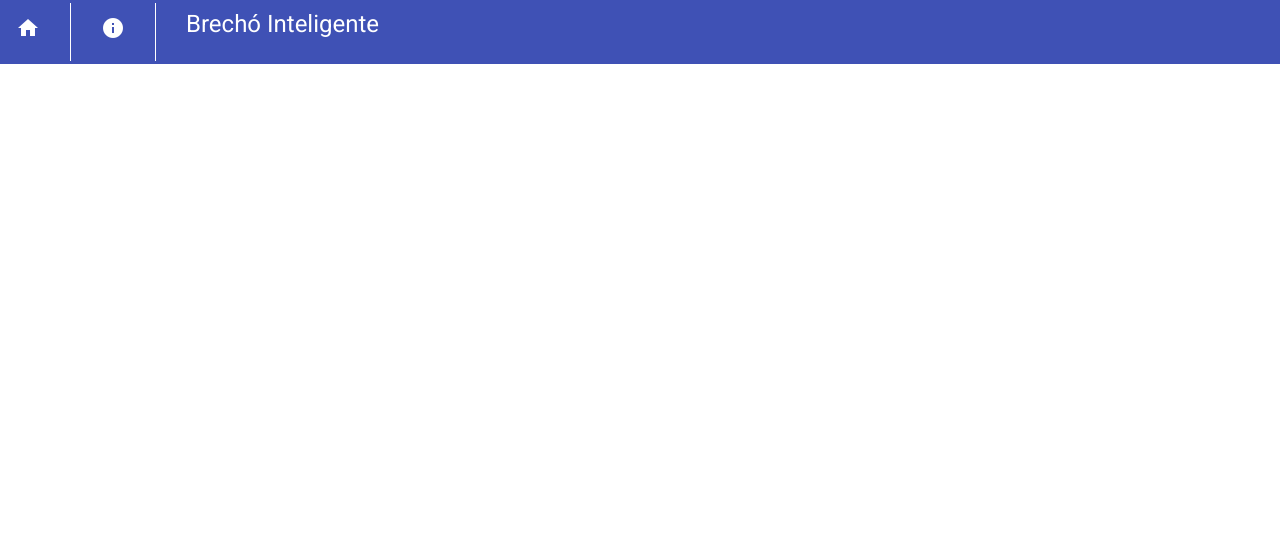
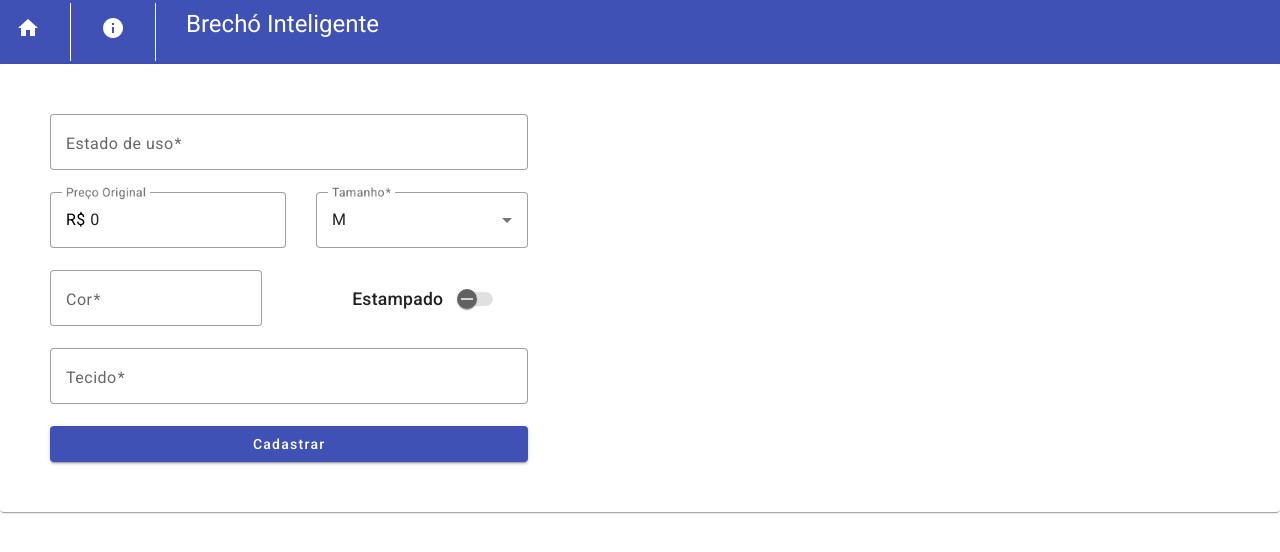
Before and after one commit to luizgnclvs/ia-final-project, an Angular app in the folder ia-front/: page /cadastro in a window 1280 px wide. Shown: the top 552 px of the page. Built offline with nearby package versions, Linux system fonts and the light colour scheme.

Commit message:
Add pants form

```diff
--- a/ia-front/src/app/components/pants-form/pants-form.component.css
+++ b/ia-front/src/app/components/pants-form/pants-form.component.css
@@ -0,0 +1,27 @@
+form {
+	width: min-content;
+	padding: 50px;
+	display: flex;
+	flex-direction: column;
+}
+
+form > div {
+	display: flex;
+	gap: 30px;
+	justify-content: space-between	;
+	align-items: center;
+	position: relative;
+}
+
+mat-slide-toggle {
+	width: max-content;
+	margin: 0 35px 0 60px;
+	position: relative;
+	bottom: 10px;
+}
+
+.toggle-text {
+	font-size: 1.10rem;
+	font-weight: 500;
+	margin-right: 10px;
+}
--- a/ia-front/src/app/components/pants-form/pants-form.component.html
+++ b/ia-front/src/app/components/pants-form/pants-form.component.html
@@ -1 +1,48 @@
-<p>pants-form works!</p>
+<form [formGroup]="form" #formDirective="ngForm" (ngSubmit)="onSubmit(formDirective)">
+	<mat-form-field appearance="outline">
+		<mat-label>Estado de uso</mat-label>
+		<input formControlName="state" matInput />
+	</mat-form-field>
+
+	<div>
+		<mat-form-field appearance="outline">
+			<mat-label>Preço Original</mat-label>
+			<span matTextPrefix>R$&nbsp;</span>
+			<input
+				formControlName="originalPrice"
+				matInput
+				type="number"
+				min="0"
+			/>
+		</mat-form-field>
+
+		<mat-form-field appearance="outline">
+			<mat-label>Tamanho</mat-label>
+			<mat-select formControlName="size">
+				<mat-option *ngFor="let size of sizes" [value]="size">
+					<span>{{ size }}</span>
+				</mat-option>
+			</mat-select>
+		</mat-form-field>
+	</div>
+
+	<div>
+		<mat-form-field appearance="outline">
+			<mat-label>Cor</mat-label>
+			<input formControlName="color" matInput />
+		</mat-form-field>
+
+		<mat-slide-toggle formControlName="print" labelPosition="before">
+			<span class="toggle-text">Estampado</span>
+		</mat-slide-toggle>
+	</div>
+
+	<mat-form-field appearance="outline">
+		<mat-label>Tecido</mat-label>
+		<input formControlName="cloth" matInput />
+	</mat-form-field>
+
+	<button mat-raised-button color="primary" type="submit">
+		Cadastrar
+	</button>
+</form>
--- a/ia-front/src/app/components/pants-form/pants-form.component.ts
+++ b/ia-front/src/app/components/pants-form/pants-form.component.ts
@@ -1,10 +1,38 @@
-import { Component } from '@angular/core';
+import { Component, EventEmitter, OnInit, Output } from '@angular/core';
+import { FormBuilder, FormGroup, FormGroupDirective, Validators } from '@angular/forms';
+import { Pants } from 'src/app/models/pants';
 
 @Component({
-  selector: 'app-pants-form',
-  templateUrl: './pants-form.component.html',
-  styleUrls: ['./pants-form.component.css']
+	selector: 'app-pants-form',
+	templateUrl: './pants-form.component.html',
+	styleUrls: ['./pants-form.component.css']
 })
 export class PantsFormComponent {
+	@Output() submit = new EventEmitter<Pants>();
+	form!: FormGroup;
+	sizes = ['PP', 'P', 'M', 'G', 'GG', 'XG', 'XXG'];
 
+	constructor(private formBuilder: FormBuilder) {}
+
+	ngOnInit(): void {
+		this.initForm();
+	}
+
+	initForm(): void {
+		this.form = this.formBuilder.group({
+			originalPrice: [0, Validators.compose([Validators.required, Validators.min(0)])],
+			size: ['M', Validators.required],
+			color: ['', Validators.required],
+			cloth: ['', Validators.required],
+			print: [false, Validators.required],
+			state: ['', Validators.required],
+		});
+	}
+
+	onSubmit(directive: FormGroupDirective): void {
+		if (this.form.valid) {
+			this.submit.emit(this.form.value);
+			directive.resetForm();
+		}
+	}
 }
--- a/ia-front/src/app/components/shirts-form/shirts-form.component.ts
+++ b/ia-front/src/app/components/shirts-form/shirts-form.component.ts
@@ -1,4 +1,4 @@
-import { Component, EventEmitter, Input, OnInit, Output } from '@angular/core';
+import { Component, EventEmitter, OnInit, Output } from '@angular/core';
 import { FormBuilder, FormGroup, FormGroupDirective, Validators } from '@angular/forms';
 import { Shirt } from 'src/app/models/shirt';
 
--- a/ia-front/src/app/pages/registration/registration.component.html
+++ b/ia-front/src/app/pages/registration/registration.component.html
@@ -1,2 +1,3 @@
 <mat-card>
+	<app-pants-form />
 </mat-card>
```
Also changed, not shown: ia-front/src/app/components/shirts-form/shirts-form.component.css (line endings or trailing spaces), 1 other file (tests, documents, lock files or other folders).
